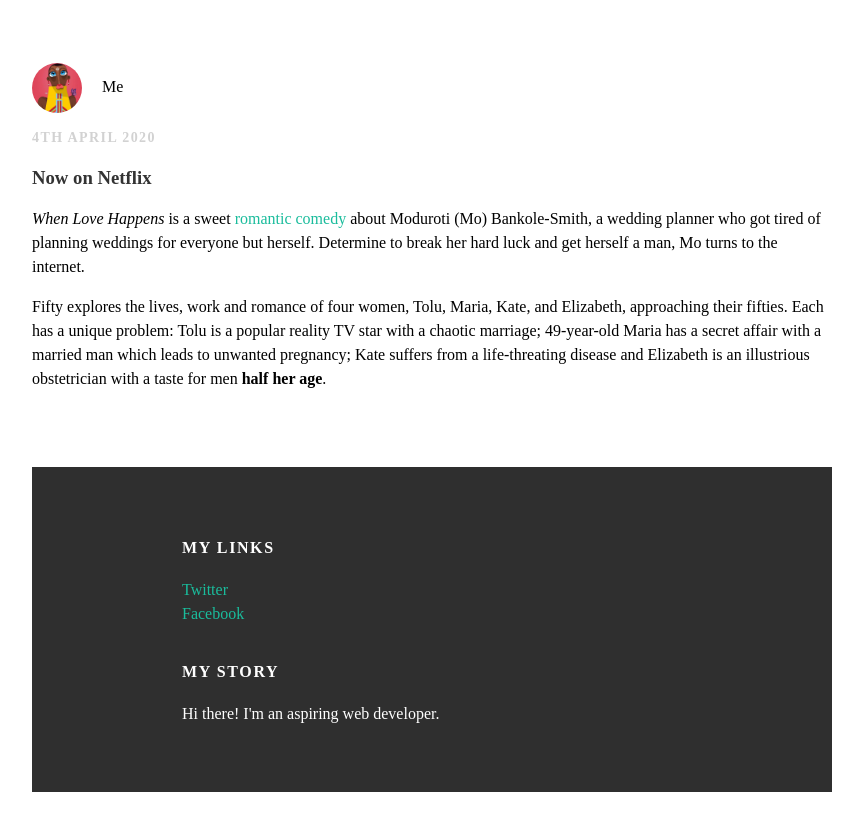
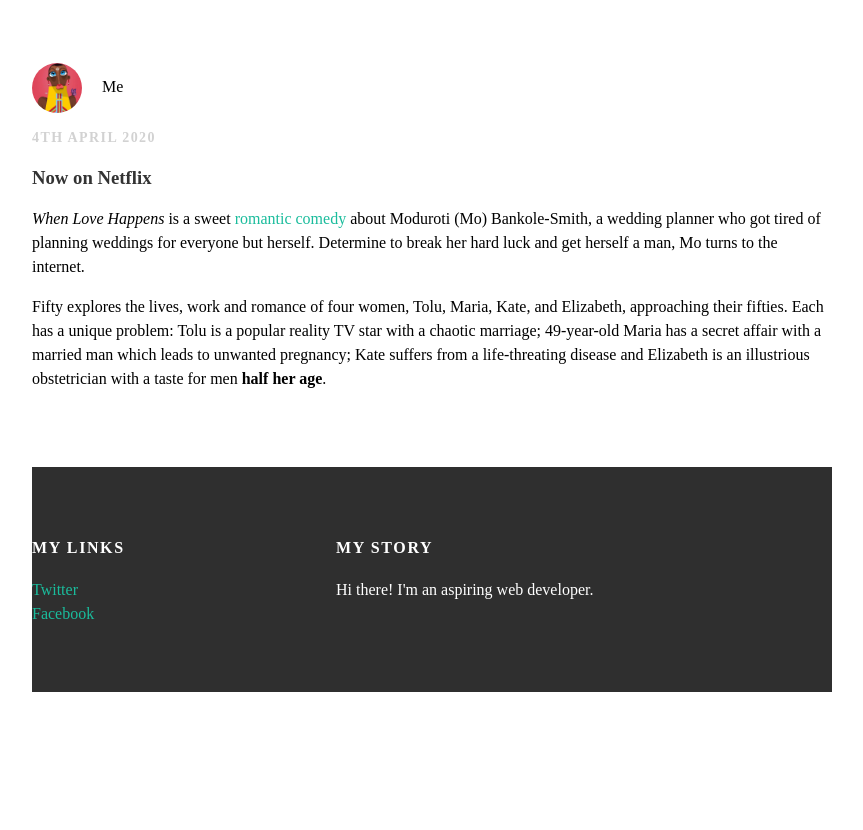
Before and after one commit to joy-igi/joy-igi.github.io, a plain HTML site: page index.html in a window 1280 px wide. Shown: the part 852-1682 px from the top of the page, without its empty margins (208-1071 px from the left). Drawn offline with Linux system fonts and the light colour scheme.

Commit message:
Update styles.css

```diff
--- a/styles.css
+++ b/styles.css
@@ -71,8 +71,7 @@
   padding: 50px 0;
 }
 #footer {
-  padding-left: 150px;
-  padding-right: 150px;
+ background-size: cover;
 }
 .column {
   min-width: 300px;
```
